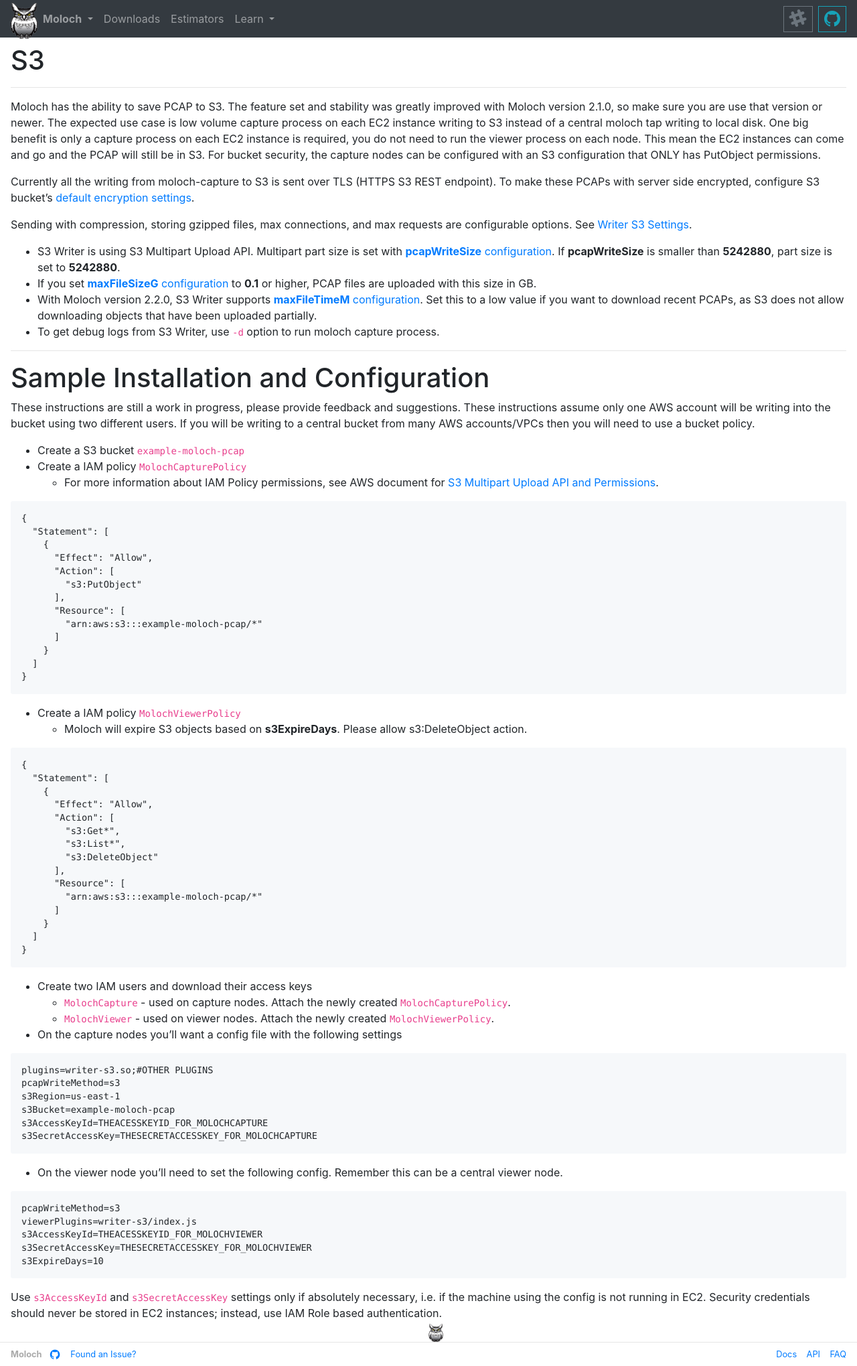
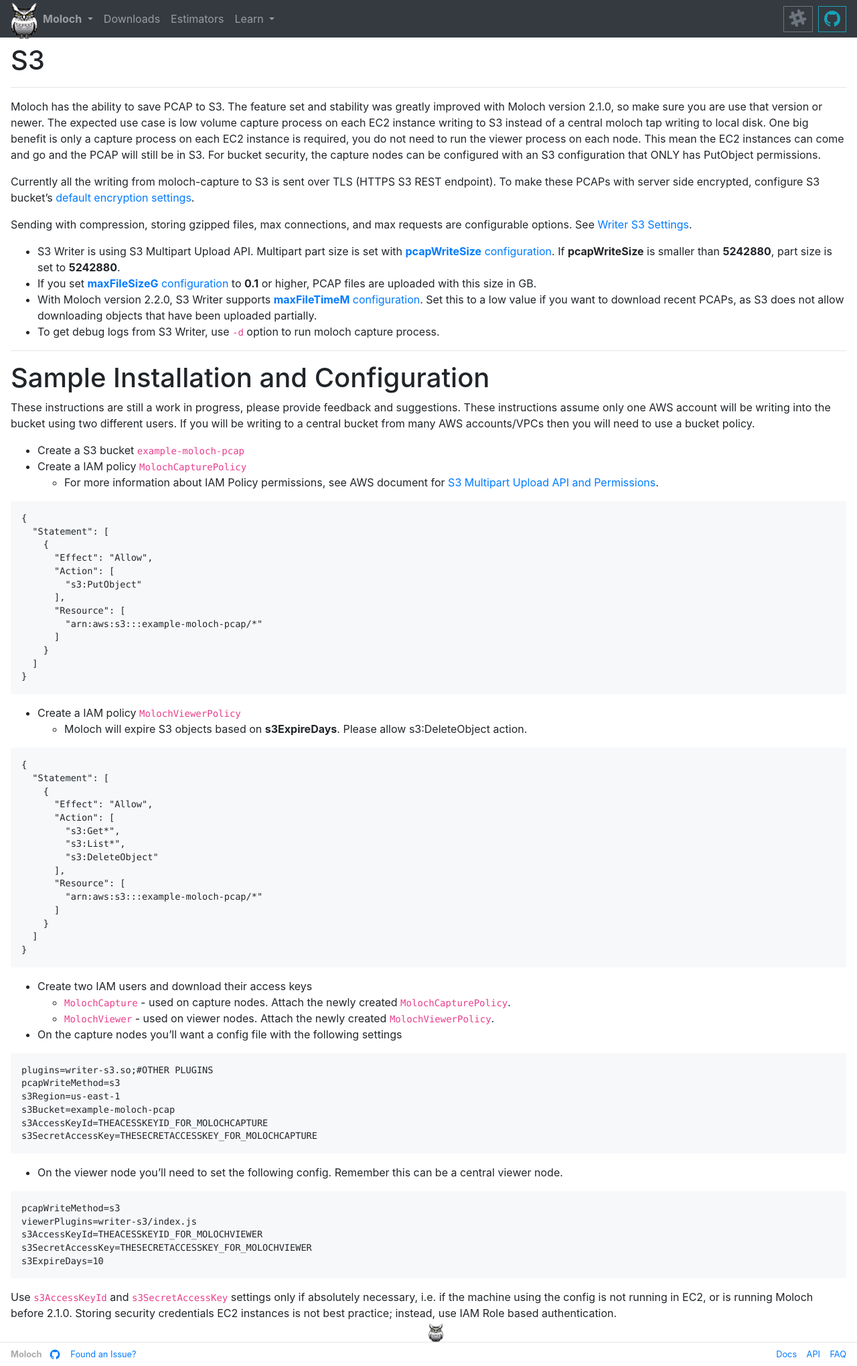
Before and after one commit to aol/molochweb, a Jekyll site: the page built from _wiki/s3.md, in a window 1280 px wide. Shown: the whole page at 67% size. Built offline with Jekyll 4.4.1, drawn with Linux system fonts in a browser that asks for light colours.

Commit message:
update security creds guidance

````diff
--- a/_wiki/s3.md
+++ b/_wiki/s3.md
@@ -98,5 +98,5 @@
 s3ExpireDays=10
 ```
 
-Use ```s3AccessKeyId``` and ```s3SecretAccessKey``` settings only if absolutely necessary, i.e. if the machine using the config is not running in EC2. Security credentials should never be stored in EC2 instances; instead, use IAM Role based authentication.
+Use ```s3AccessKeyId``` and ```s3SecretAccessKey``` settings only if absolutely necessary, i.e. if the machine using the config is not running in EC2, or is running Moloch before 2.1.0. Storing security credentials EC2 instances is not best practice; instead, use IAM Role based authentication.
 </div>
````
